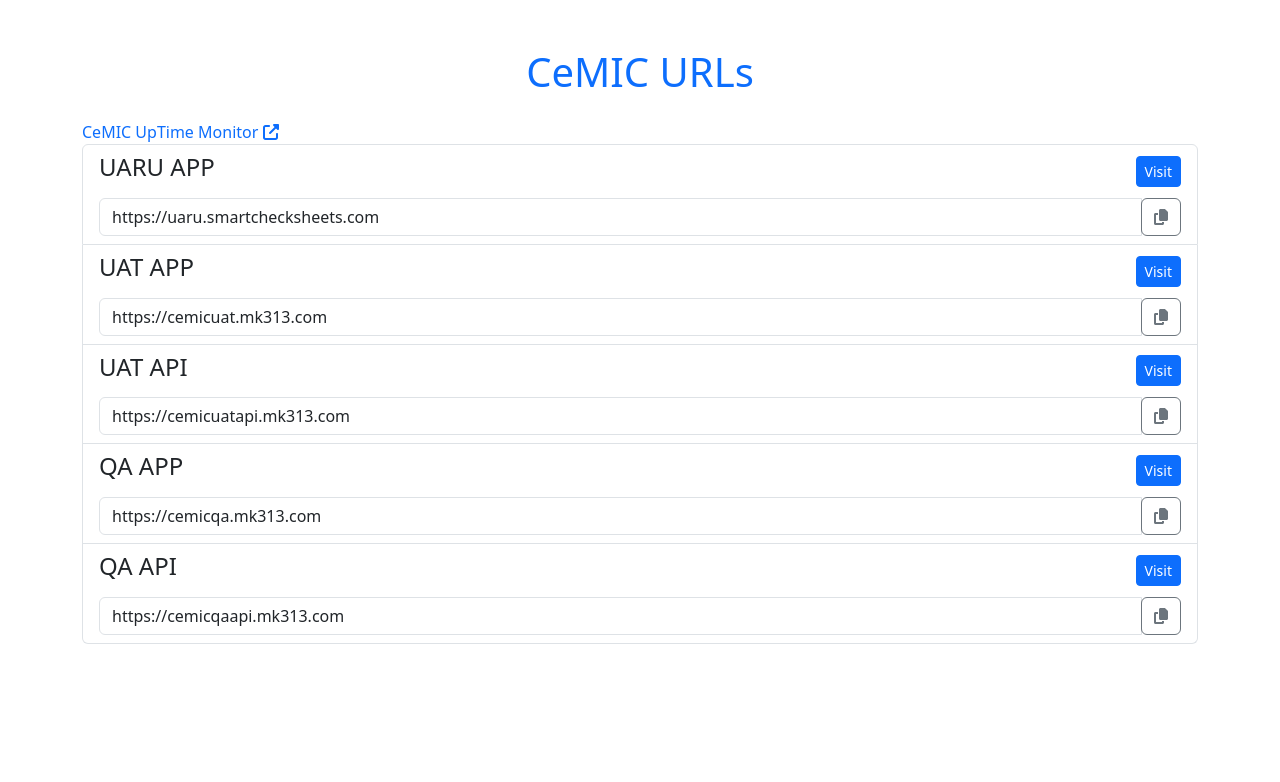
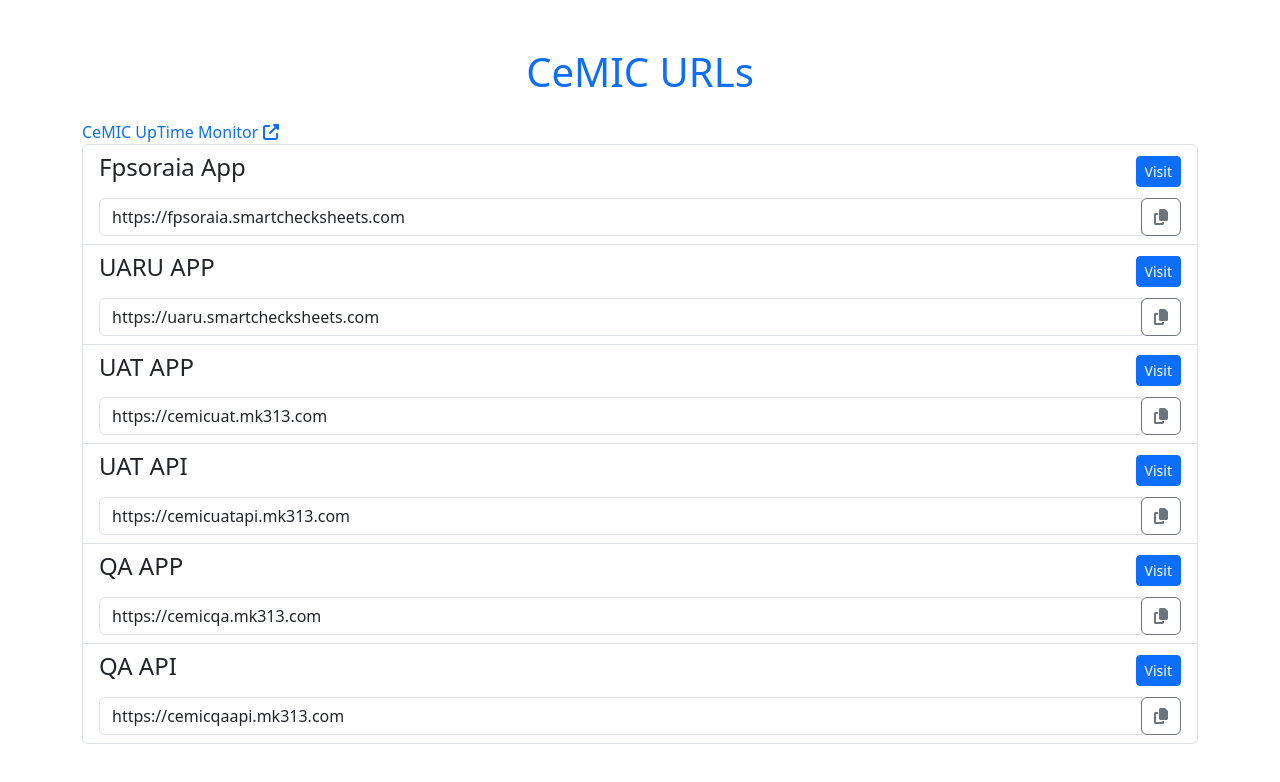
Before and after one commit to alijamal14/mk313, a React (Create React App) app in the folder cemic/: page / in a window 1280 px wide. Shown: the top 782 px of the page. Built offline with nearby package versions, Linux system fonts and the light colour scheme.

Commit message:
added Fpsoraia App

```diff
--- a/cemic/src/App.js
+++ b/cemic/src/App.js
@@ -10,6 +10,7 @@ import { faCopy, faExternalLinkAlt } from '@fortawesome/free-solid-svg-icons';
 
 function App() {
     const [urls] = useState([
+        { url: "https://fpsoraia.smartchecksheets.com", name: "Fpsoraia App" },
         { url: "https://uaru.smartchecksheets.com", name: "UARU APP" },
         { url: "https://cemicuat.mk313.com", name: "UAT APP" },
         { url: "https://cemicuatapi.mk313.com", name: "UAT API" },
```
